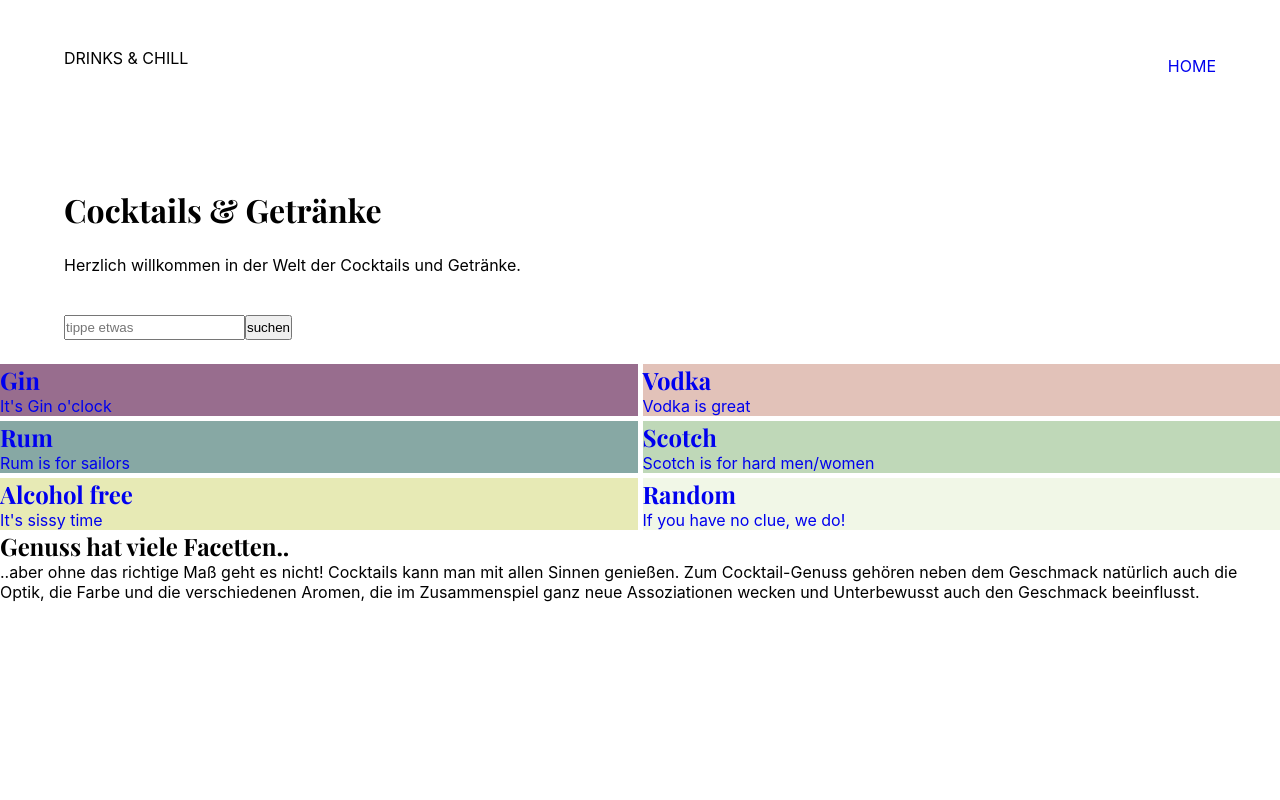
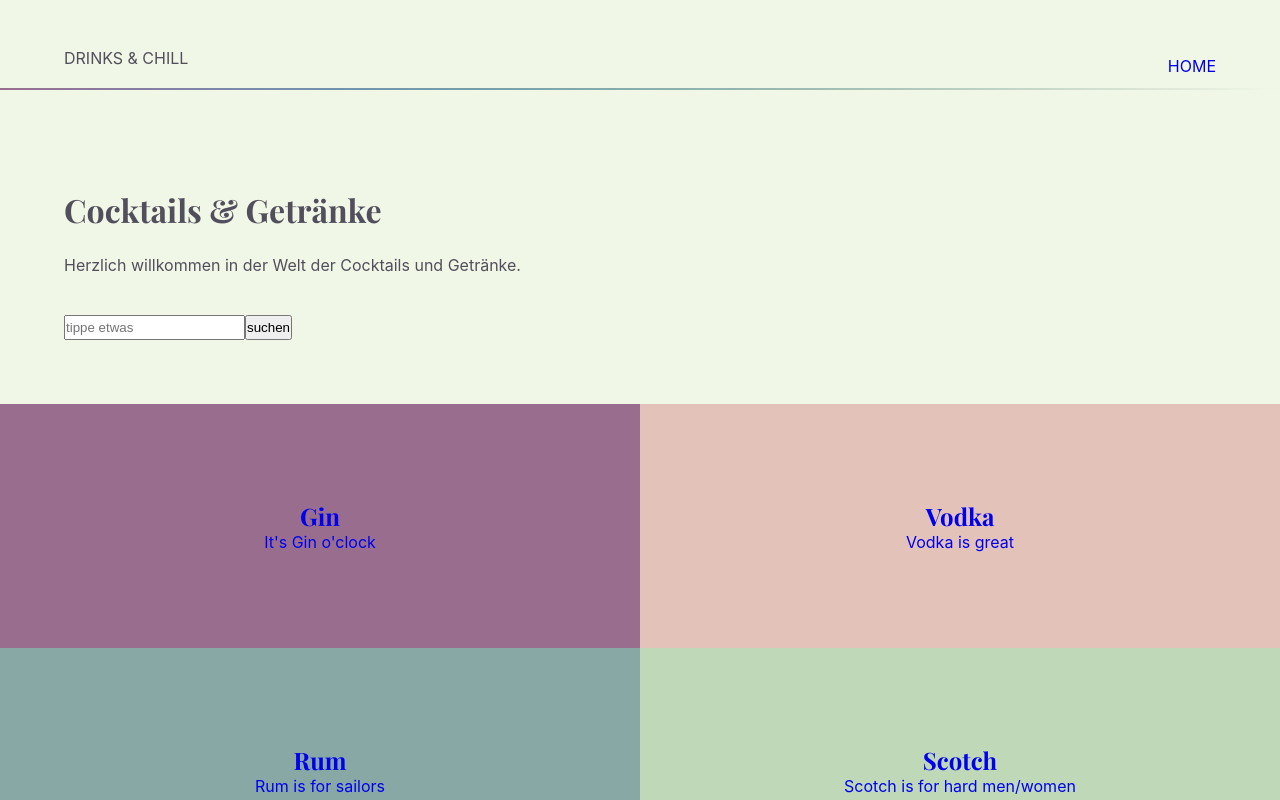
Before and after one commit to Schlabauke/ProjektCocktail, a React (Create React App) app: page / in a window 1280 px wide. Shown: the top 800 px of the page. Built offline with nearby package versions, Linux system fonts and the light colour scheme; a web font is replaced by a local one.

Commit message:
working on scss-header

```diff
--- a/src/App.scss
+++ b/src/App.scss
@@ -3,6 +3,10 @@
   margin: 0;
   padding: 0;
   box-sizing: border-box;
+}
+.App{
+  background-color: #F1F7E7;
+  color:#514f5c;
 }
 
 // Colors
@@ -32,7 +36,17 @@ header {
     justify-content: space-between;
     align-items: center;
     margin-bottom: 10vh;
-  }
+    .gradientBox{
+     position:absolute;
+     top:11vh;
+     height: 1.7px;
+     width:100%;
+     left:0;
+     right:0;
+     background: linear-gradient(to right, #986d8e , #8a7ba1 , #7b89ab , #7294ad , #759eaa , #81a9ac , #8fb3af, #a0bcb2 , #b4cbbe , #c8d9ca, #dde8d8 , #f1f7e7);
+           }
+    }
+
   p {
     margin: 3vh 0 5vh 0;
   }
@@ -44,13 +58,19 @@ input {
 }
 
 .mainPageAlcohol, .ingredientPages {
+  margin: 5vh 0;
   display: grid;
   grid-template-columns: repeat(2, 1fr);
-  gap: 5px;
+  text-align: center;
+  align-items: center;
+
 }
-
+.alcTemp{
+  padding: 15%;
+}
 .style1 {
   background-color: #986D8E;
+
 }
 .style2 {
   background-color: #E2C2B9;
@@ -66,5 +86,5 @@ input {
   background-color: #E7EAB5;
 }
 .style6 {
-  background-color: #F1F7E7;
+  background-color: #edf0c3;
 }
--- a/src/components/Header.js
+++ b/src/components/Header.js
@@ -7,6 +7,7 @@ const Header = () => {
             <nav>
                 <p>DRINKS & CHILL</p>
                 <Link to="/">HOME</Link>
+                <div className="gradientBox"></div>
             </nav>
             <h1>Cocktails & Getränke</h1>
             <p>Herzlich willkommen in der Welt der Cocktails und Getränke.</p>
--- a/src/components/mainPageComps/AlcoholTemp.js
+++ b/src/components/mainPageComps/AlcoholTemp.js
@@ -3,12 +3,12 @@ import { Link } from "react-router-dom"
 
 const AlcoholTemp = (props) => {
     return (
-        <>
+        <div className="alcTemp">
             <Link to={props.link}>
                 <h2>{props.name}</h2>
                 <p>{props.tagline}</p>
             </Link>
-        </>
+        </div>
     );
 }
 
```
